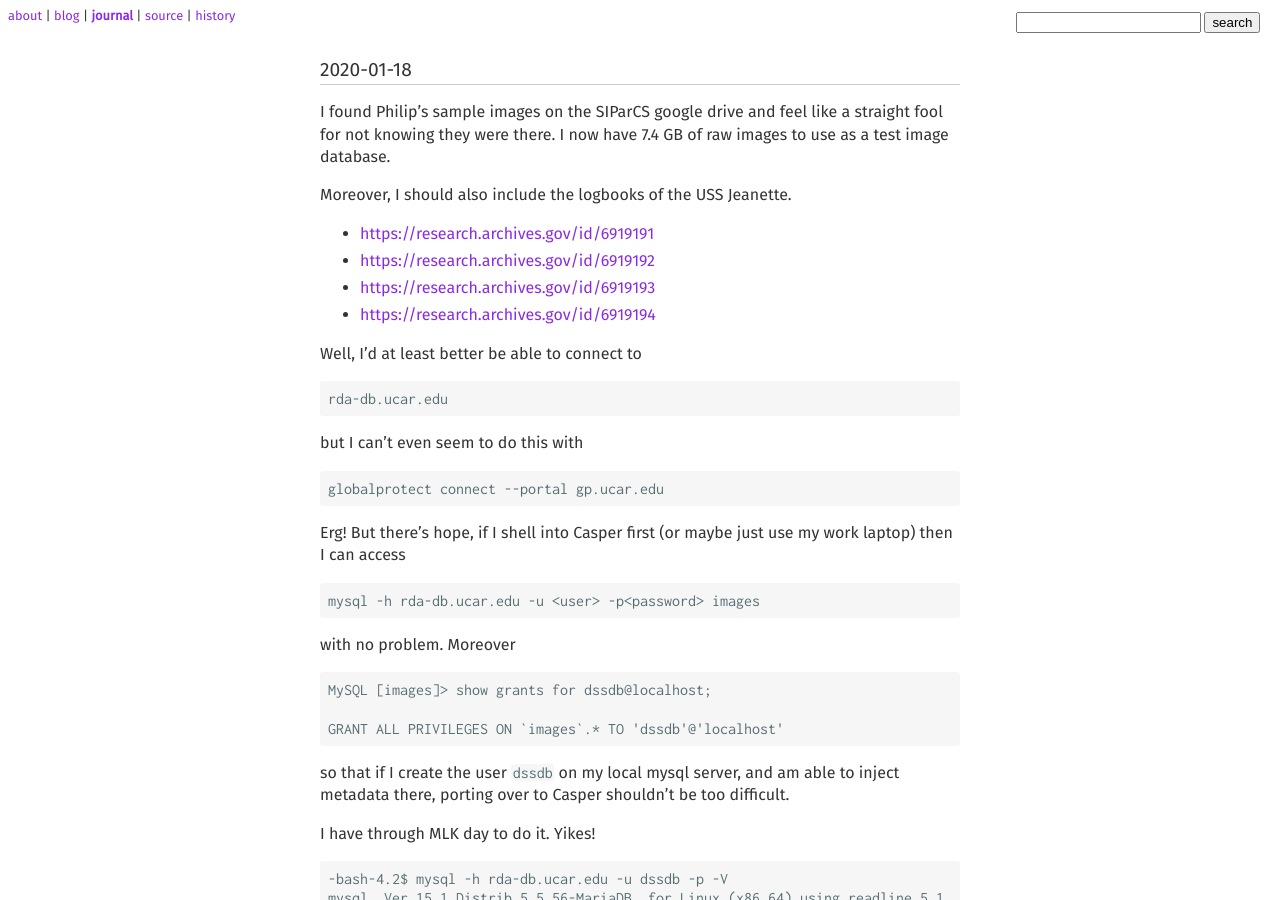
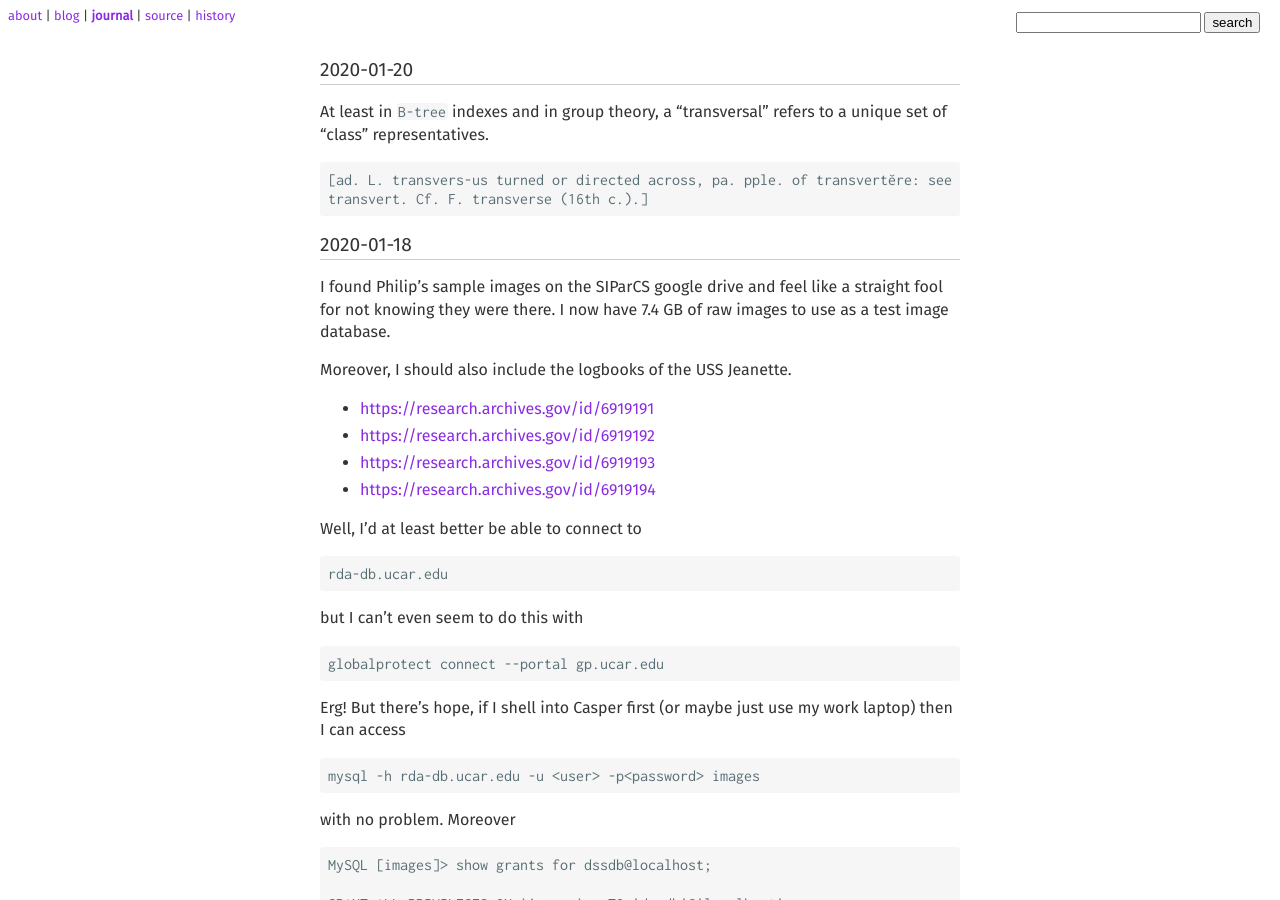
Before and after one commit to coltongrainger/journal, a Jekyll site: the page built from index.md, in a window 1280 px wide and 900 px high. Built offline with Jekyll 4.4.1, drawn with Linux system fonts in a browser that asks for light colours; our own code applies the rules of GitHub Pages for plain Markdown files; formulas are drawn with MathJax 3.

Commit message:
Transverse.

````diff
--- a/index.md
+++ b/index.md
@@ -3,6 +3,15 @@ title: journal
 author: Colton Grainger
 bibliography: /home/colton/coltongrainger.bib
 ---
+
+## 2020-01-20
+
+At least in `B-tree` indexes and in group theory, a "transversal" refers to a unique set of "class" representatives.
+
+```
+[ad. L. transvers-us turned or directed across, pa. pple. of transvertĕre: see
+transvert. Cf. F. transverse (16th c.).]
+```
 
 ## 2020-01-18
 
````
